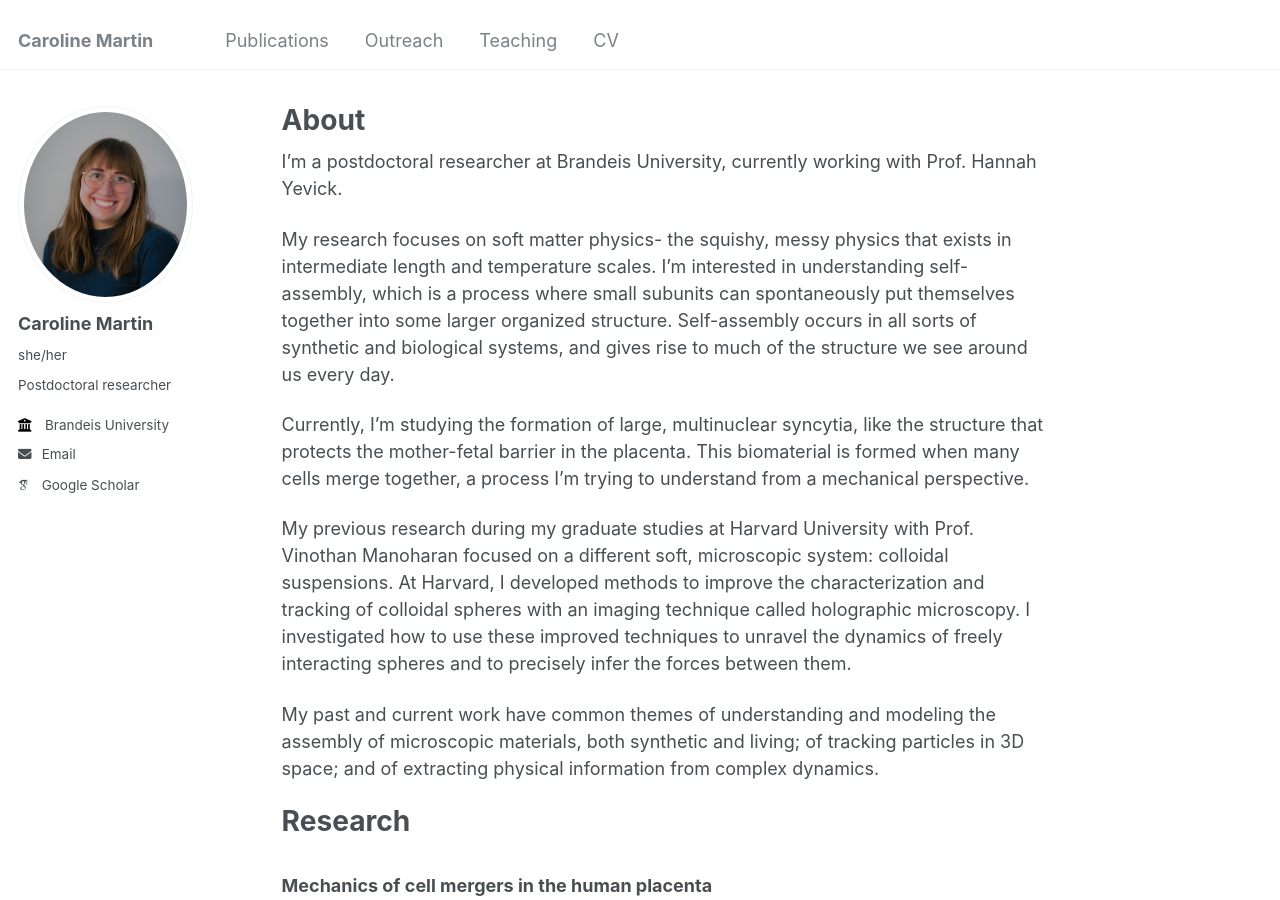
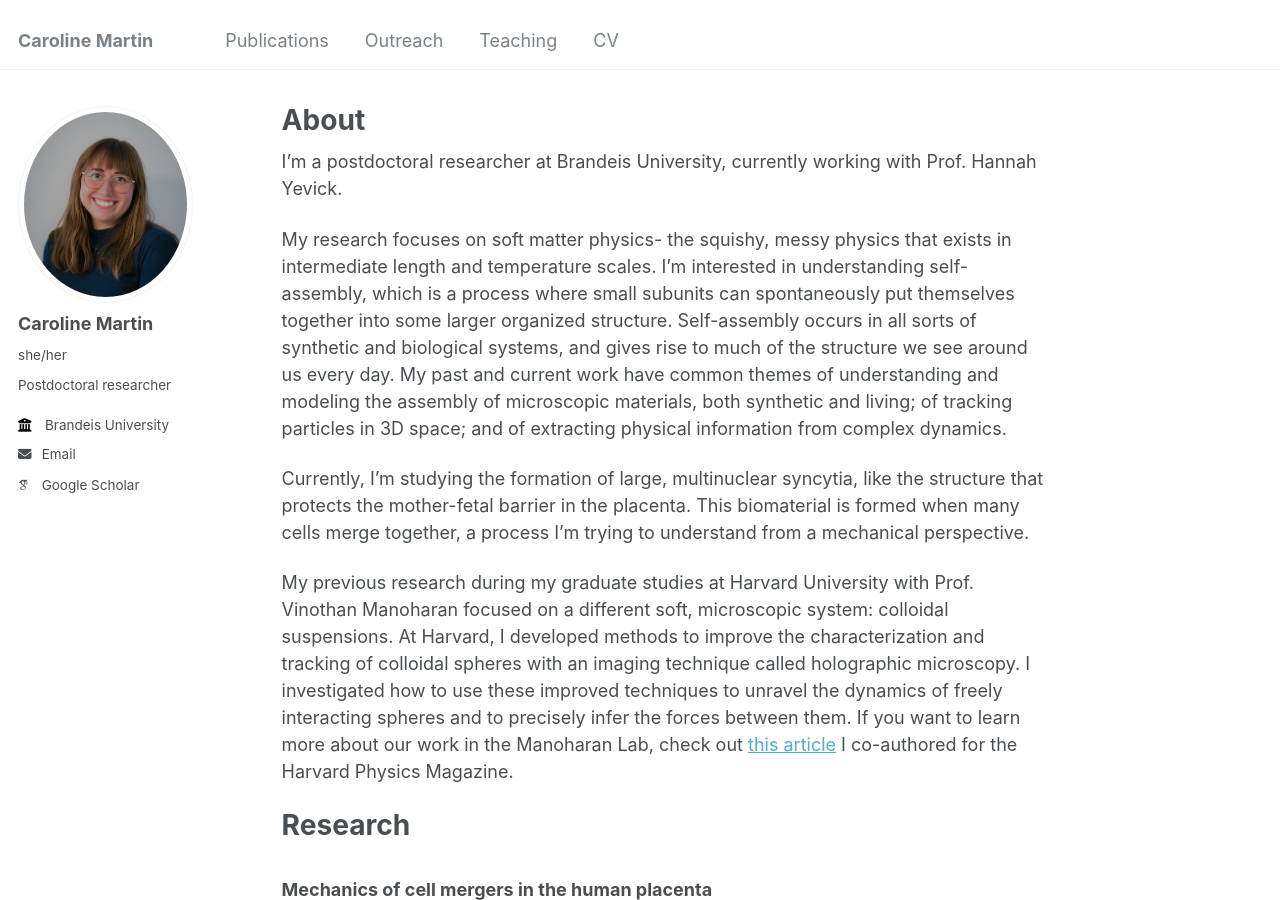
Before and after one commit to carolinesmartin/carolinesmartin, a Jekyll site: the page built from _pages/about.md, in a window 1280 px wide and 900 px high. Built offline with Jekyll 4.4.1, drawn with Linux system fonts in a browser that asks for light colours; some web fonts are replaced.

Commit message:
edited about

```diff
--- a/_pages/about.md
+++ b/_pages/about.md
@@ -9,14 +9,11 @@ redirect_from:
 
 I'm a postdoctoral researcher at Brandeis University, currently working with Prof. Hannah Yevick.
 
-My research focuses on soft matter physics- the squishy, messy physics that exists in intermediate length and temperature scales. I'm interested in understanding self-assembly, which is a process where small subunits can spontaneously put themselves together into some larger organized structure. Self-assembly occurs in all sorts of synthetic and biological systems, and gives rise to much of the structure we see around us every day.
+My research focuses on soft matter physics- the squishy, messy physics that exists in intermediate length and temperature scales. I'm interested in understanding self-assembly, which is a process where small subunits can spontaneously put themselves together into some larger organized structure. Self-assembly occurs in all sorts of synthetic and biological systems, and gives rise to much of the structure we see around us every day. My past and current work have common themes of understanding and modeling the assembly of microscopic materials, both synthetic and living; of tracking particles in 3D space; and of extracting physical information from complex dynamics.
 
 Currently, I'm studying the formation of large, multinuclear syncytia, like the structure that protects the mother-fetal barrier in the placenta. This biomaterial is formed when many cells merge together, a process I'm trying to understand from a mechanical perspective.
 
-My previous research during my graduate studies at Harvard University with Prof. Vinothan Manoharan focused on a different soft, microscopic system: colloidal suspensions. At Harvard, I developed methods to improve the characterization and tracking of colloidal spheres with an imaging technique called holographic microscopy. I investigated how to use these improved techniques to unravel the dynamics of freely interacting spheres and to precisely infer the forces between them.
-
-My past and current work have common themes of understanding and modeling the assembly of microscopic materials, both synthetic and living; of tracking particles in 3D space; and of extracting physical information from complex dynamics.
-
+My previous research during my graduate studies at Harvard University with Prof. Vinothan Manoharan focused on a different soft, microscopic system: colloidal suspensions. At Harvard, I developed methods to improve the characterization and tracking of colloidal spheres with an imaging technique called holographic microscopy. I investigated how to use these improved techniques to unravel the dynamics of freely interacting spheres and to precisely infer the forces between them. If you want to learn more about our work in the Manoharan Lab, check out [this article](http://carolinesmartin.github.io/files/manoharan_lab.pdf) I co-authored for the Harvard Physics Magazine.
 
 Research
 ======
```
Also changed, not shown: 1 other file.
